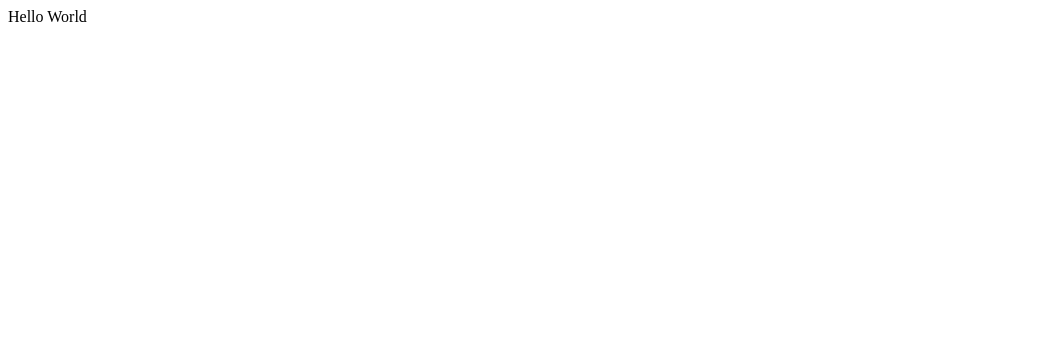
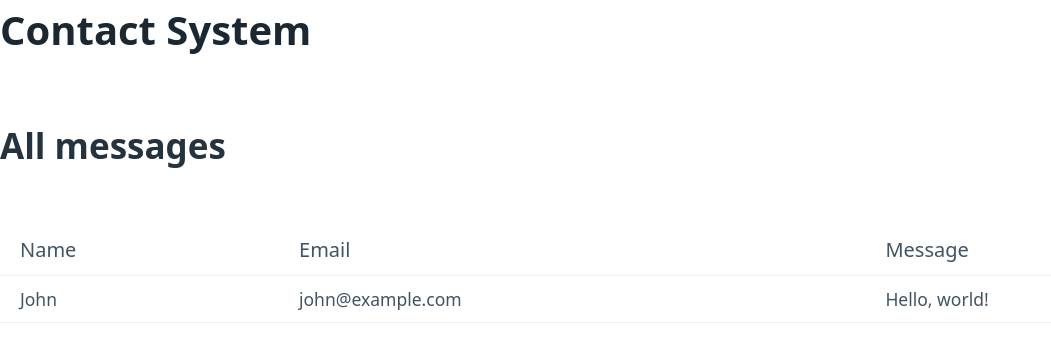
Before and after one commit to njirutitus/contact-system, a PHP site: page / in a window 1280 px wide. Before the commit the part shown is almost empty. Shown: the top 362 px of the page, without its empty margins (0-1051 px from the left). Run offline with PHP 8.4, Linux system fonts and the light colour scheme.

Commit message:
Add associative array

```diff
--- a/index.php
+++ b/index.php
@@ -4,11 +4,29 @@
     <meta charset="UTF-8">
     <meta http-equiv="X-UA-Compatible" content="IE=edge">
     <meta name="viewport" content="width=device-width, initial-scale=1.0">
+    <link rel="stylesheet" href="https://unpkg.com/@picocss/pico@latest/css/pico.min.css">
     <title>Document</title>
 </head>
 <body>
+    <h1>Contact System</h1>
     <?php
-        print 'Hello World';
+        print '<h2>All messages</h2>';
+        $messages = array();
+        $message = array(
+            'name' => 'John',
+            'email' => 'john@example.com',
+            'message' => 'Hello, world!'
+        );
+        array_push($messages, $message);
+        echo '<table><tr><th>Name</th><th>Email</th><th>Message</th></tr>';
+        foreach ($messages as $message) {
+            echo '<tr>';
+            echo '<td>' . $message['name'] . '</td>';
+            echo '<td>' . $message['email'] . '</td>';
+            echo '<td>' . $message['message'] . '</td>';
+            echo '</tr>';
+        }
+        echo '</table>';
     ?>
 </body>
 </html>
```
